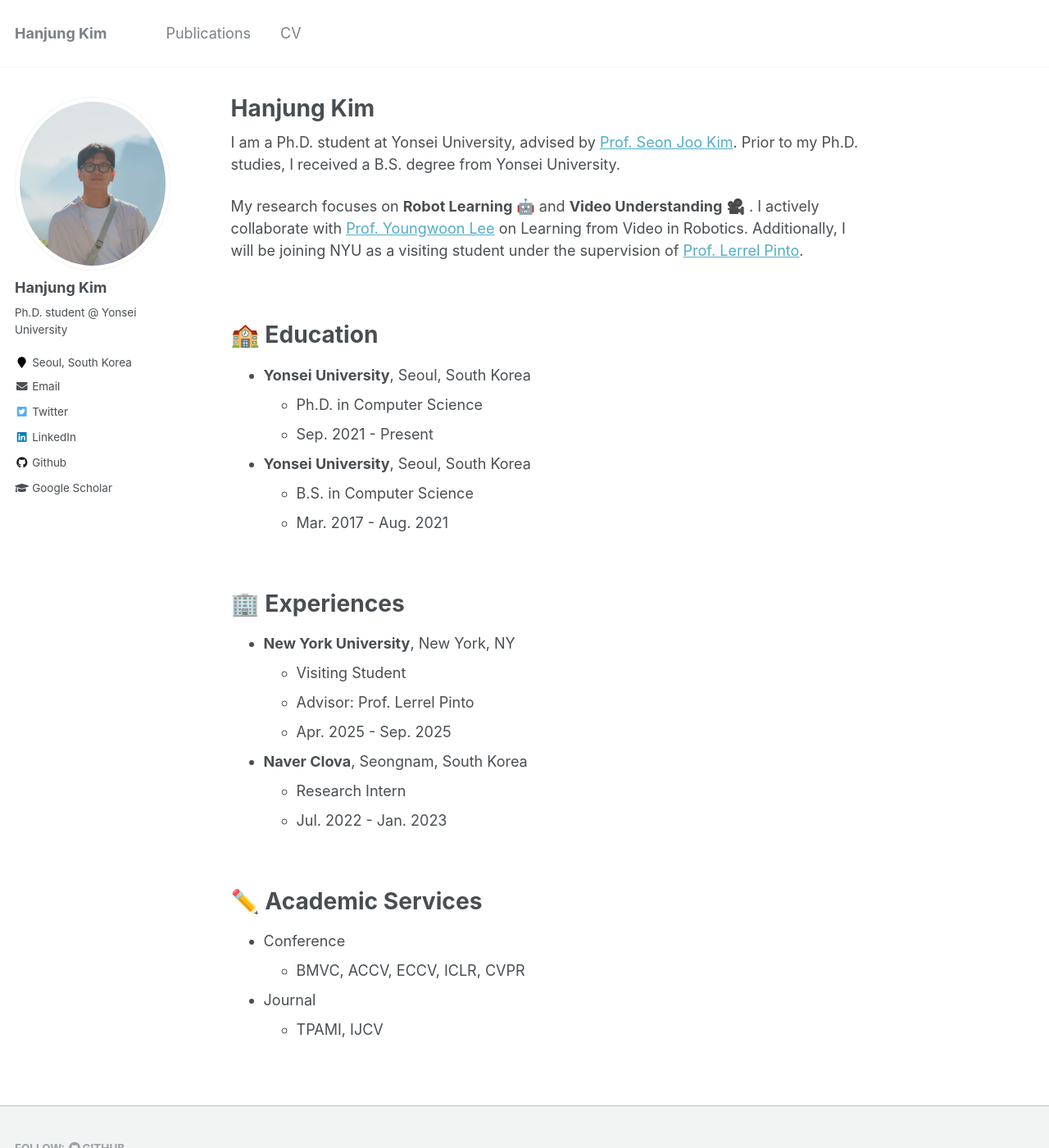
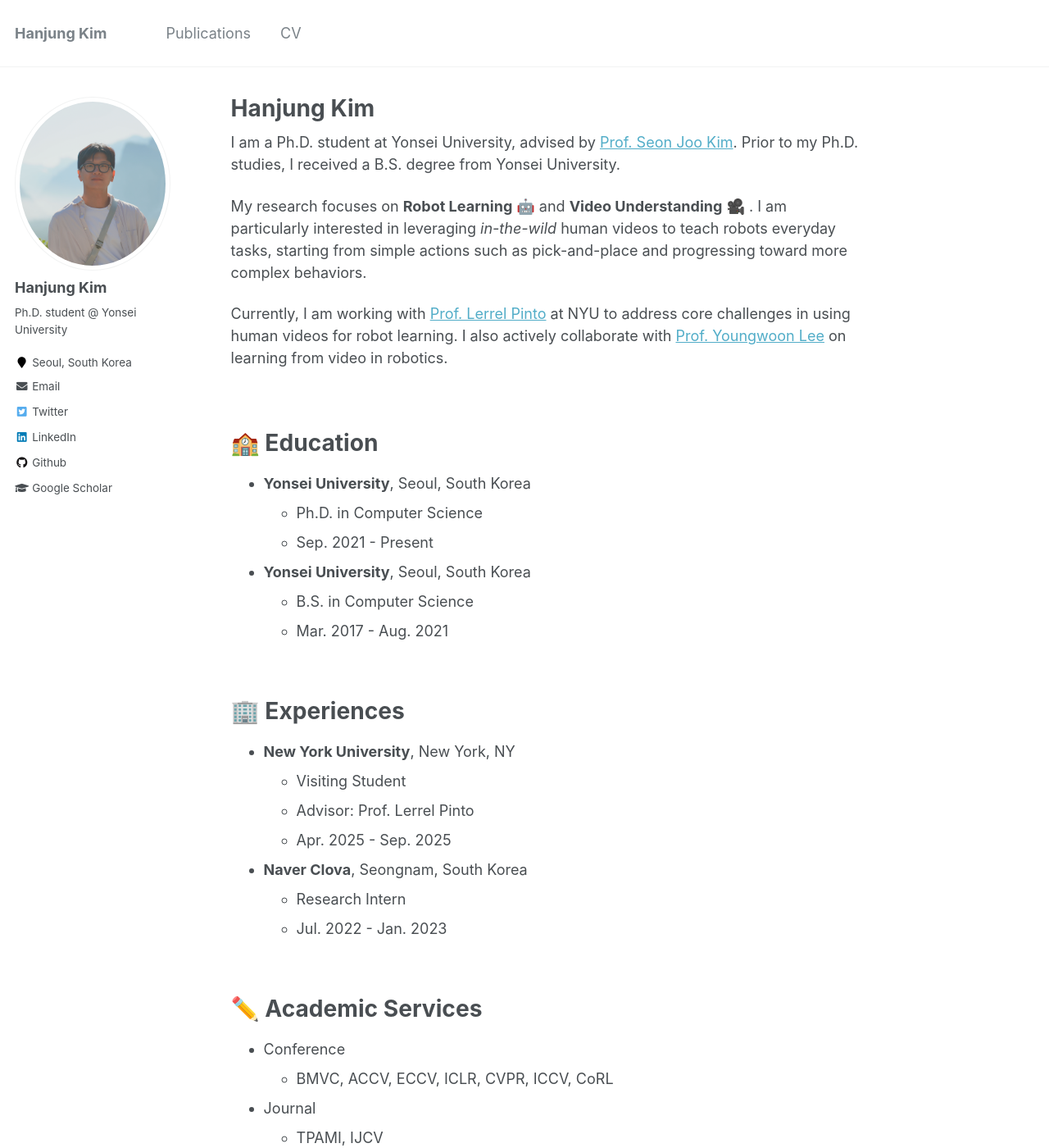
Before and after one commit to KimHanjung/KimHanjung.github.io, a Jekyll site: the page built from _pages/about.md, in a window 1280 px wide and 1400 px high. Shown: the whole window at 82% size. Built offline with Jekyll 4.4.1, drawn with Linux system fonts in a browser that asks for light colours.

```diff
--- a/_pages/about.md
+++ b/_pages/about.md
@@ -12,8 +12,10 @@ I am a Ph.D. student at Yonsei University, advised by [Prof. Seon Joo Kim](https
 Prior to my Ph.D. studies, I received a B.S. degree from Yonsei University.
 
 My research focuses on **Robot Learning** 🤖 and **Video Understanding** 🎥	.
-I actively collaborate with [Prof. Youngwoon Lee](https://youngwoon.github.io) on Learning from Video in Robotics.
-Additionally, I will be joining NYU as a visiting student under the supervision of [Prof. Lerrel Pinto](https://www.lerrelpinto.com).
+I am particularly interested in leveraging <i>in-the-wild</i> human videos to teach robots everyday tasks, starting from simple actions such as pick-and-place and progressing toward more complex behaviors.
+
+Currently, I am working with [Prof. Lerrel Pinto](https://www.lerrelpinto.com) at NYU to address core challenges in using human videos for robot learning.
+I also actively collaborate with [Prof. Youngwoon Lee](https://youngwoon.github.io) on learning from video in robotics.
 
 <br/>
 
@@ -42,7 +44,7 @@ Additionally, I will be joining NYU as a visiting student under the supervision
 
 # ✏️ Academic Services
 - Conference
-  - BMVC, ACCV, ECCV, ICLR, CVPR
+  - BMVC, ACCV, ECCV, ICLR, CVPR, ICCV, CoRL
 - Journal
   - TPAMI, IJCV
 
```
Also changed, not shown: _pages/cv.md (+1 -1 lines), _pages/publications.md (+25 -2 lines), images/pip.png (added), 2 other files.
